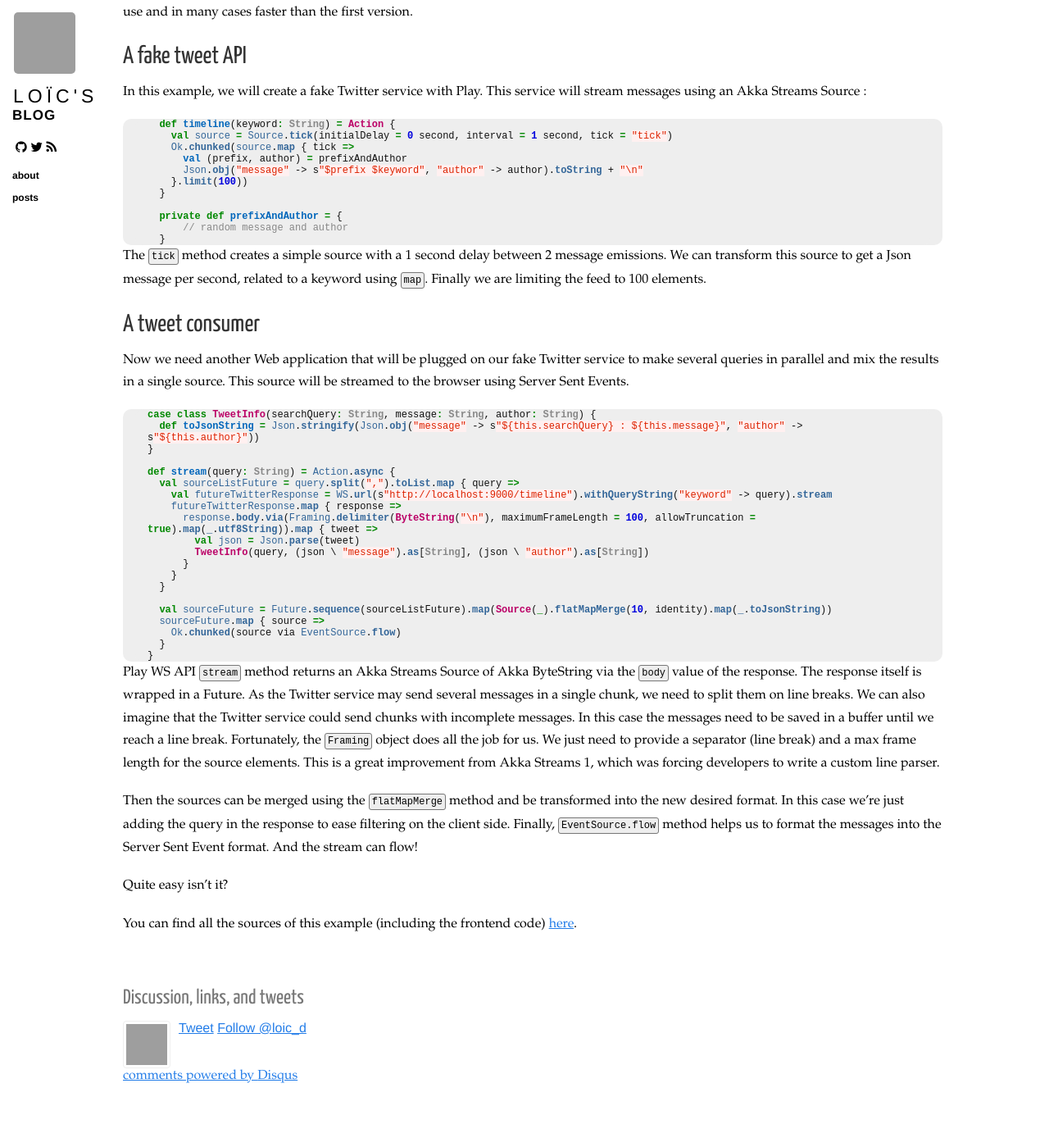
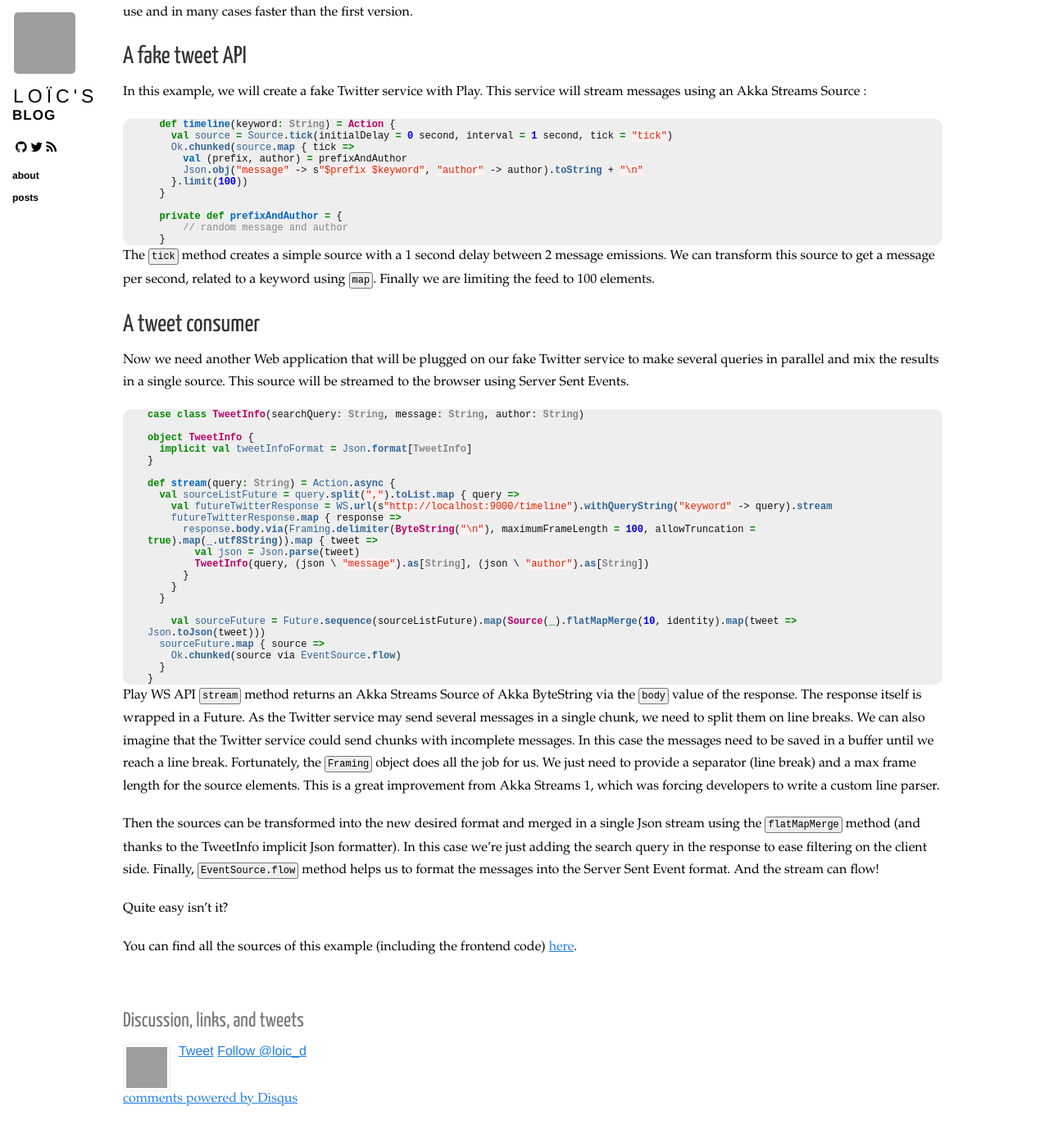
Before and after one commit to loicdescotte/loicdescotte.github.io, a Jekyll site: the page built from _posts/2016-02-05-play25-akka-streams.md, in a window 1280 px wide and 1400 px high, scrolled down 321 px. Shown: the top 1388 px of the window at 82% size. Built offline with Jekyll 4.4.1, drawn with Linux system fonts in a browser that asks for light colours; nearby versions of some CDN libraries; comment, search, counter and statistics services are not loaded; grey boxes are pictures that could not be loaded.

Commit message:
Update 2016-02-05-play25-akka-streams.md

````diff
--- a/_posts/2016-02-05-play25-akka-streams.md
+++ b/_posts/2016-02-05-play25-akka-streams.md
@@ -36,15 +36,17 @@ In this example, we will create a fake Twitter service with Play. This service w
   }
 ```
 
-The `tick` method creates a simple source with a 1 second delay between 2 message emissions. We can transform this source to get a Json message per second, related to a keyword using `map`. Finally we are limiting the feed to 100 elements.
+The `tick` method creates a simple source with a 1 second delay between 2 message emissions. We can transform this source to get a message per second, related to a keyword using `map`. Finally we are limiting the feed to 100 elements.
 
 ## A tweet consumer
 
 Now we need another Web application that will be plugged on our fake Twitter service to make several queries in parallel and mix the results in a single source. This source will be streamed to the browser using Server Sent Events.
 
 ```scala
-case class TweetInfo(searchQuery: String, message: String, author: String) {
-  def toJsonString = Json.stringify(Json.obj("message" -> s"${this.searchQuery} : ${this.message}", "author" -> s"${this.author}"))
+case class TweetInfo(searchQuery: String, message: String, author: String)
+
+object TweetInfo {
+  implicit val tweetInfoFormat = Json.format[TweetInfo]
 }
 
 def stream(query: String) = Action.async {
@@ -58,7 +60,7 @@ def stream(query: String) = Action.async {
     }
   }
 
-  val sourceFuture = Future.sequence(sourceListFuture).map(Source(_).flatMapMerge(10, identity).map(_.toJsonString))
+    val sourceFuture = Future.sequence(sourceListFuture).map(Source(_).flatMapMerge(10, identity).map(tweet => Json.toJson(tweet)))
   sourceFuture.map { source =>
     Ok.chunked(source via EventSource.flow)
   }
@@ -71,7 +73,7 @@ As the Twitter service may send several messages in a single chunk, we need to s
 We can also imagine that the Twitter service could send chunks with incomplete messages. In this case the messages need to be saved in a buffer until we reach a line break.
 Fortunately, the `Framing` object does all the job for us. We just need to provide a separator (line break) and a max frame length for the source elements. This is a great improvement from Akka Streams 1, which was forcing developers to write a custom line parser.
 
-Then the sources can be merged using the `flatMapMerge` method and be transformed into the new desired format. In this case we're just adding the query in the response to ease filtering on the client side. Finally, `EventSource.flow` method helps us to format the messages into the Server Sent Event format. And the stream can flow!
+Then the sources can be transformed into the new desired format and merged in a single Json stream using the `flatMapMerge` method (and thanks to the TweetInfo implicit Json formatter). In this case we're just adding the search query in the response to ease filtering on the client side. Finally, `EventSource.flow` method helps us to format the messages into the Server Sent Event format. And the stream can flow!
 
 Quite easy isn't it?
 
````
